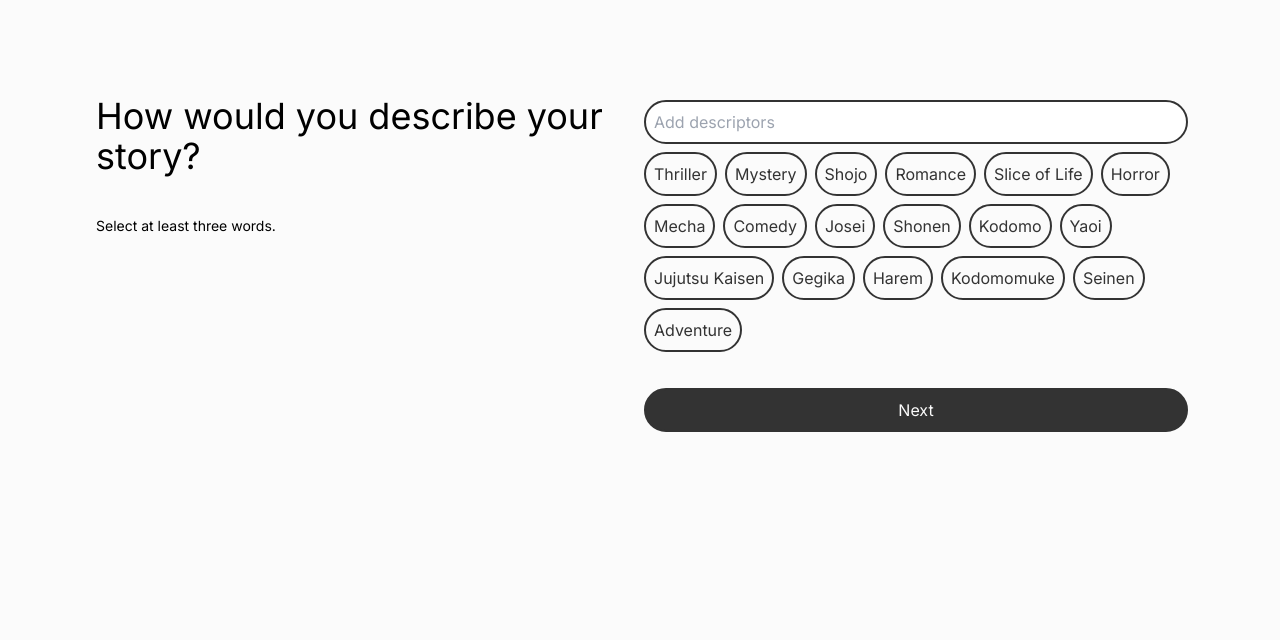
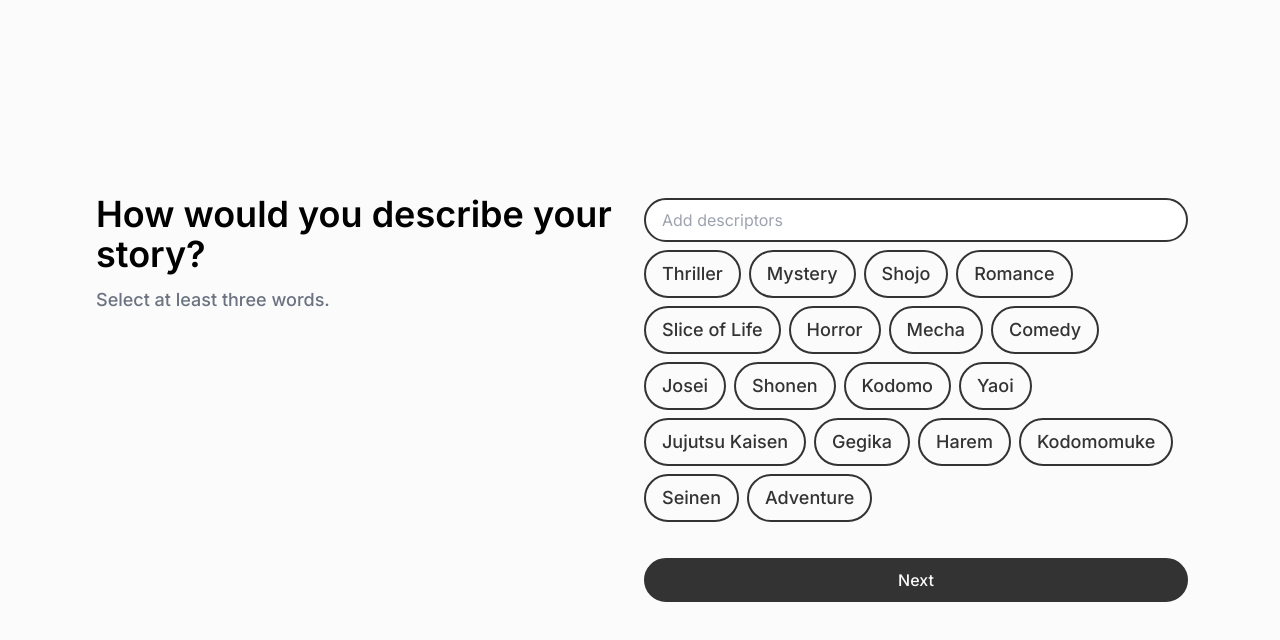
Before and after one commit to dylanlauzy/htn2023, a Next.js app: page /categories in a window 1280 px wide. Shown: the top 640 px of the page. Built offline with nearby package versions, Linux system fonts and the light colour scheme.

Commit message:
dylan changes

```diff
--- a/src/app/additional-details/page.js
+++ b/src/app/additional-details/page.js
@@ -1,4 +1,4 @@
-import Selectors from "../components/selectors"
+import Selectors from "../components/StoryBuilder"
 
 const SCROLLS =[
     "Vertical",
--- a/src/app/categories/page.js
+++ b/src/app/categories/page.js
@@ -1,41 +1,17 @@
 import StoryBuilder from "../components/StoryBuilder"
-
-//Transition to Set
-const THEMES = [
-  "Thriller",
-  "Mystery",
-  "Shojo",
-  "Romance",
-  "Slice of Life",
-  "Horror",
-  "Mecha",
-  "Comedy",
-  "Josei",
-  "Shonen",
-  "Kodomo",
-  "Yaoi",
-  "Jujutsu Kaisen",
-  "Gegika",
-  "Harem",
-  "Kodomomuke",
-  "Seinen",
-  "Adventure"
-]
 
 export default function Home() {
 
 
     return (
-      <main className=" flex bg-bgcolor min-h-screen w-full  flex-col items-center justify-between p-24">
-        <div>
-            <div className="float-left text-left w-2/4 text-4xl flex flex-wrap">
+      <main className="flex bg-bgcolor min-h-screen w-full h-full flex-col items-center justify-between px-5 md:p-24">
+        <div className="m-auto flex flex-col md:flex-row">
+            <div className="md:w-2/4 text-4xl flex flex-col pr-6 font-semibold pb-4 m:pb-0">
                 How would you describe your story?
-                <p className="float-left text-left w-2/4 text-sm mt-10">
-                  Select at least three words.
-                </p>
+                <p className="text-left text-gray-500 text-lg mt-3 m:mt-10 font-medium">Select at least three words.</p>
               </div>
-            <div className="float-left w-2/4 ">
-              <StoryBuilder list={THEMES}></StoryBuilder>
+            <div className="float-left md:w-2/4 ">
+              <StoryBuilder></StoryBuilder>
             </div>
         </div>
 
--- a/src/app/components/StoryBuilder.js
+++ b/src/app/components/StoryBuilder.js
@@ -1,37 +1,72 @@
-"use client"
-import React from 'react'
-import Selector from './selector'
-import { useState} from 'react'
+"use client";
+import React from "react";
+import Selector from "./selector";
+import { useState } from "react";
 
-const Selectors = ({list}) => {
+//Transition to Set
+const THEMES = [
+  "Thriller",
+  "Mystery",
+  "Shojo",
+  "Romance",
+  "Slice of Life",
+  "Horror",
+  "Mecha",
+  "Comedy",
+  "Josei",
+  "Shonen",
+  "Kodomo",
+  "Yaoi",
+  "Jujutsu Kaisen",
+  "Gegika",
+  "Harem",
+  "Kodomomuke",
+  "Seinen",
+  "Adventure"
+]
+
+const Selectors = () => {
+  let [list, setList] = useState(THEMES)
   const [selected, setSelected] = useState(new Set([]));
-  const [subject, setSubject] = useState("")
+  const [subject, setSubject] = useState("");
 
-  const clickHandler = () => {
-    console.log(selected)
-    console.log(subject)
+  const keyPress = (e) => {
+    if (e.key == "Enter" && subject != "") {
+      setList((prevList) => [subject, ...prevList])
+      setSubject("")
+      e.target.value = ""
+    }
   }
 
   return (
     <>
-    <input type="text" placeholder="Add descriptors" onChange={((e) => setSubject(e.target.value))} className=" w-full p-2 m-1 border-2 rounded-full  border-htnblack border-md"></input>
+      <input
+        type="text"
+        placeholder="Add descriptors"
+        onChange={(e) => setSubject(e.target.value)}
+        onKeyDown={(e) => keyPress(e)}
+        className="w-full p-2 px-4 m-1 border-2 rounded-full  border-htnblack border-md"
+      />
+      <div>
 
-      <div>
-        <div className='flex flex-wrap'>
-        {
-          list.map(((item, key) => {
-              return(
-                  <Selector name={item} selected={selected} setSelected={setSelected}></Selector>
-              )
-          }))
-        }
-
+        <div className="flex flex-wrap">
+          {list.map((item, key) => {
+            return (
+              <Selector
+                key={key}
+                name={item}
+                selected={selected}
+                setSelected={setSelected}
+              ></Selector>
+            );
+          })}
         </div>
-        <button onClick={clickHandler} className="rounded-full w-full p-2 bg-htnblack border-2 border-htnblack m-1 text-htnwhite mt-8">Next</button>
+        <button className="rounded-full text-center font-medium w-full p-2 bg-htnblack border-2 border-htnblack m-1 text-htnwhite mt-8">
+          Next
+        </button>
       </div>
     </>
+  );
+};
 
-  )
-}
-
-export default Selectors
+export default Selectors;
--- a/src/app/components/selector.js
+++ b/src/app/components/selector.js
@@ -1,38 +1,40 @@
-"use client"
-import React from 'react'
-import { useState } from 'react'
+"use client";
+import React from "react";
+import { useState } from "react";
 
-
-
-
-const Selectors = ({name, selected, setSelected}) => {
-  const [isSelected, setIsSelected] = useState(false)
+const Selector = ({ name, selected, setSelected }) => {
+  const [isSelected, setIsSelected] = useState(selected.has(name));
 
   const clickHandler = (e) => {
-    if(selected.has(name)) {
-      selected.delete(name)
+    if (selected.has(name)) {
+      selected.delete(name);
     } else {
-      selected.add(name)
+      selected.add(name);
     }
-    setSelected(selected)
-    setIsSelected(!isSelected)
-  }
-
+    setSelected(selected);
+    setIsSelected(!isSelected);
+  };
 
   return (
     <div>
-
       {
-      <button onClick={clickHandler} className={`rounded-full border-2 border-htnblack
-      ${(isSelected == true)
-        ? "bg-htnblack text-htnwhite"
-        : "bg-htnwhite text-htnblack"}
-        p-2 hover:bg-htnblack hover:text-htnwhite transition-all duration-300 m-1`}>
-      {name}
-      </button>
+        <button
+          onClick={clickHandler}
+          className={`${
+            name == "" ? "hidden" : "visible"
+          } transition-all font-medium text-lg rounded-full border-2 border-htnblack
+      ${
+        isSelected == true
+          ? "bg-htnblack text-htnwhite"
+          : "bg-htnwhite text-htnblack"
+      }
+        p-2 px-4 hover:bg-htnblack hover:text-htnwhite transition-all duration-300 m-1`}
+        >
+          {name}
+        </button>
       }
     </div>
-  )
-}
+  );
+};
 
-export default Selectors
+export default Selector;
--- a/tailwind.config.js
+++ b/tailwind.config.js
@@ -6,12 +6,12 @@ module.exports = {
     './src/app/**/*.{js,ts,jsx,tsx,mdx}',
   ],
   theme: {
-    colors: {
-      'bgcolor': "#FBFBFB",
-      'htnblack' : "#333333",
-      'htnwhite' : "#FBFBFB"
-    },
     extend: {
+      colors: {
+        'bgcolor': "#FBFBFB",
+        'htnblack' : "#333333",
+        'htnwhite' : "#FBFBFB"
+      },
       backgroundImage: {
         'gradient-radial': 'radial-gradient(var(--tw-gradient-stops))',
         'gradient-conic':
```
Also changed, not shown: 1 other file (tests, documents, lock files or other folders).
